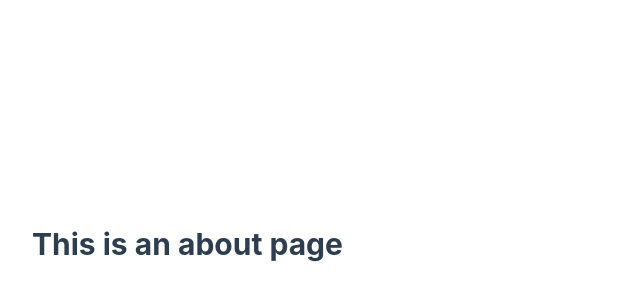
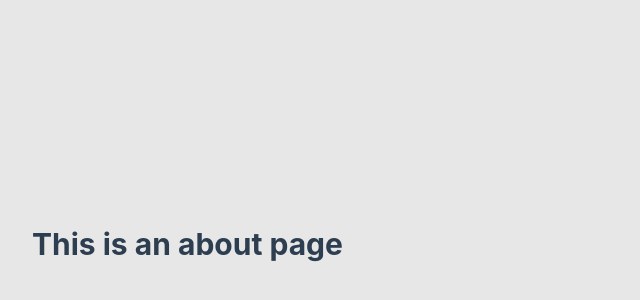
Before and after one commit to tannazma/dtt-assessment, a Vue app: page /about in a window 1280 px wide. Shown: the part 156-456 px from the top of the page, without its empty margins (0-640 px from the left). Built offline with nearby package versions, Linux system fonts and the light colour scheme.

Commit message:
add background color to app

```diff
--- a/src/assets/main.css
+++ b/src/assets/main.css
@@ -4,6 +4,7 @@
   max-width: 1280px;
   margin: 0 auto;
   padding: 2rem;
+  background-color: rgb(231, 231, 231);
 
   font-weight: normal;
 }
```
